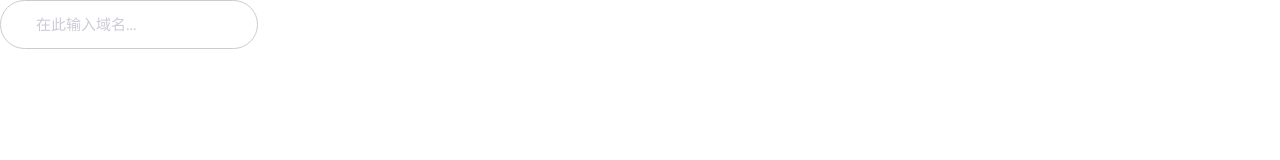
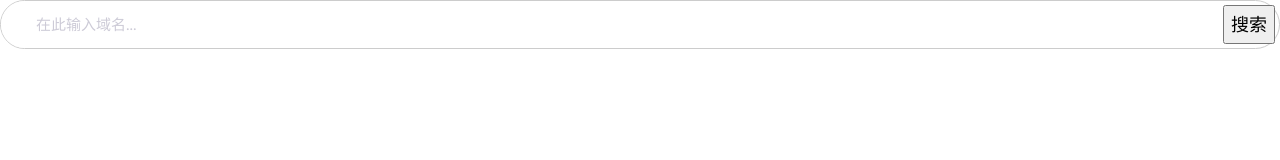
Before and after one commit to jidonghao/moshify, a plain HTML site: page index.html in a window 1280 px wide. Drawn offline with Linux system fonts and the light colour scheme.

Commit message:
输入域

```diff
--- a/css/style.less
+++ b/css/style.less
@@ -5,6 +5,9 @@
 
   --color-headings: #1b0760; //标题
   --color-body: #918ca4;
+
+  --color-border: #ccc; // 边框
+  --border-radius: 30px; // 圆角
 }
 // 字体
 html {
@@ -114,46 +117,46 @@ a {
 }
 
 // 列表
-.list{
-    list-style:none;
-    padding-left:0;
-    color:var(--color-headings);
-    font-size:bold;
+.list {
+  list-style: none;
+  padding-left: 0;
+  color: var(--color-headings);
+  font-size: bold;
 }
 // 行
-.list--inline{
-    .list__item{
+.list--inline {
+  .list__item {
     display: inline-block;
     margin-right: 2rem;
   }
 }
 // 打勾的
-.list--tick{
+.list--tick {
   list-style-image: url(../images/tick.svg);
   padding-left: 3rem;
 
-    .list--item{
+  .list--item {
     padding-left: 0.5rem;
     margin-bottom: 1rem;
   }
 }
 
 @media screen and (min-width: 1024px) {
-    .list--tick .list__item{
+  .list--tick .list__item {
     padding-left: 0;
   }
 }
 
 // icon
-.icon{
+.icon {
   width: 40px;
   height: 40px;
 }
-.icon--primary{
+.icon--primary {
   fill: var(--color-primary);
 }
-.icon-container{
-    background:#f3f9fa;
+.icon-container {
+  background: #f3f9fa;
   width: 64px;
   height: 64px;
   border-radius: 100%;
@@ -163,20 +166,34 @@ a {
 }
 
 // input
-.input{
+.input {
   padding: 1.5rem 3.5rem;
   outline: 0;
   font-size: 2rem;
   color: var(--color-headings);
-    border:1px solid #ccc;
-    border-radius: 30px;
-    &::placeholder{
+  border: 1px solid var(--color-border);
+  border-radius: var(--border-radius);
+  &::placeholder {
     color: #cdcbd7;
   }
 }
 
+.input-group {
+  border: 1px solid var(--color-border);
+  border-radius: var(--border-radius);
+  display: flex;
+  .input {
+    border: 0;
+    flex-grow: 1;
+  }
+  .btn{
+    margin: 4px;
+  }
+}
+
+
 @media screen and (min-width: 1024px) {
-    .input{
+  .input {
     font-size: 1.5rem;
   }
 }
--- a/index.html
+++ b/index.html
@@ -11,7 +11,10 @@
 </head>
 
 <body>
-    <input type="text" class="input" placeholder="在此输入域名...">
+    <div class="input-group">
+        <input type="text" class="input" placeholder="在此输入域名...">
+        <button class="btn brn--accent">搜索</button>
+    </div>
 </body>
 
 </html>
```
Also changed, not shown: css/style.css. Lines whose indentation alone changed are shown as unchanged.
